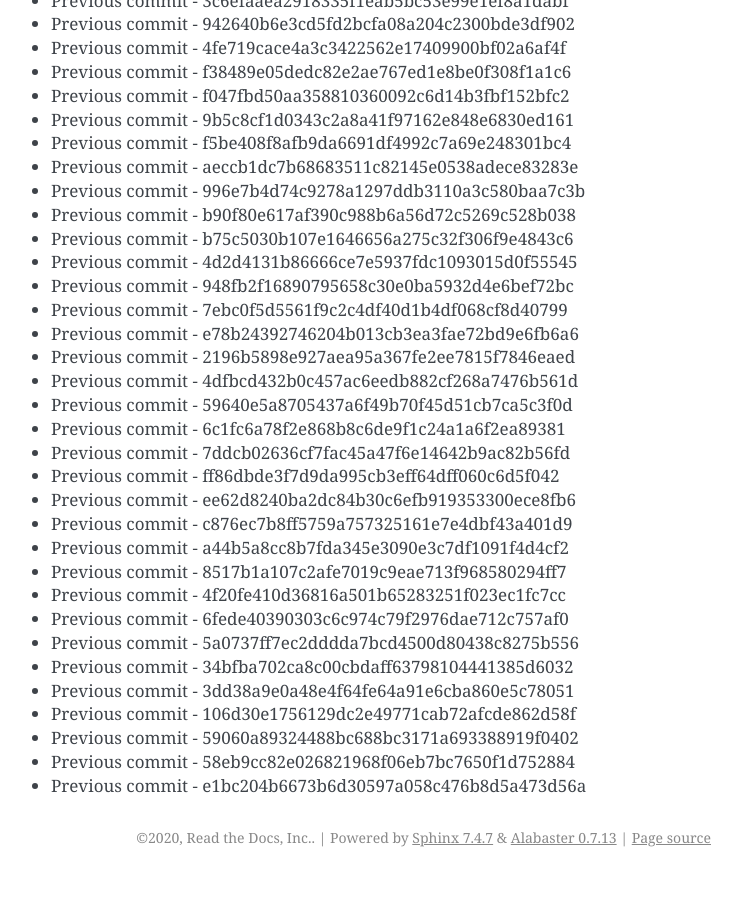
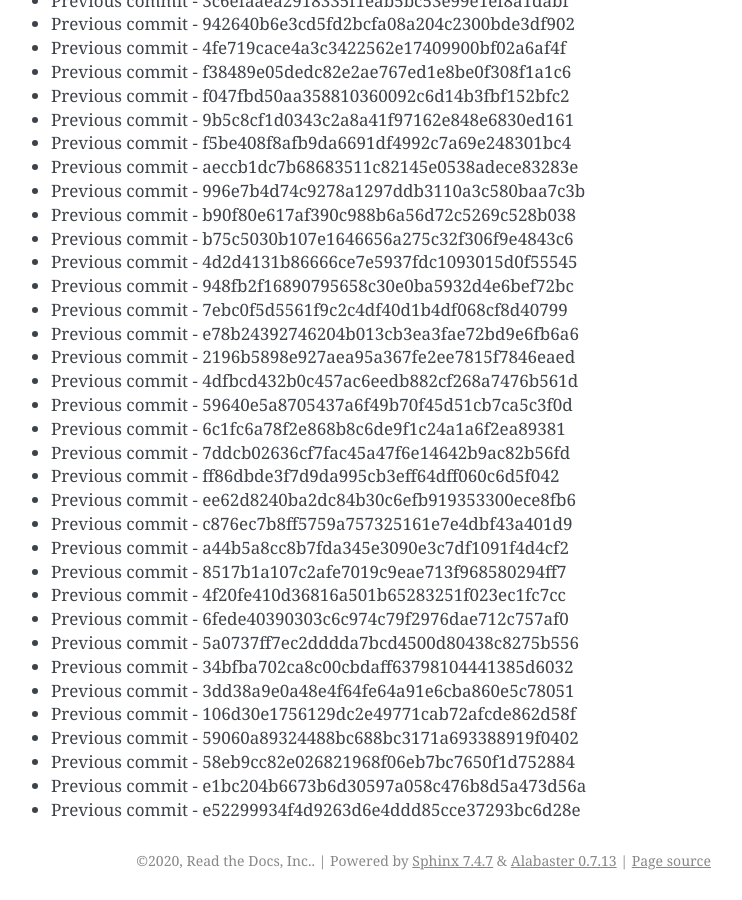
Before and after one commit to readthedocs/rtd-git-stresstest, a Sphinx documentation site: the page built from docs/updates.rst, in a window 1280 px wide and 900 px high, scrolled down 102696 px. Shown: the whole window, without its empty margins (399-1141 px from the left). Built offline with Sphinx 7.4.7, drawn with Linux system fonts in a browser that asks for light colours; before the commit the page ends 103573 px from its top, so only the background shows below that.

Commit message:
Generating commit from previous: e52299934f4d9263d6e4ddd85cce37293bc6d28e

```diff
--- a/docs/updates.rst
+++ b/docs/updates.rst
@@ -4347,3 +4347,4 @@ It can be tested for any performance characteristics.
 * Previous commit - 59060a89324488bc688bc3171a693388919f0402
 * Previous commit - 58eb9cc82e026821968f06eb7bc7650f1d752884
 * Previous commit - e1bc204b6673b6d30597a058c476b8d5a473d56a
+* Previous commit - e52299934f4d9263d6e4ddd85cce37293bc6d28e
```
